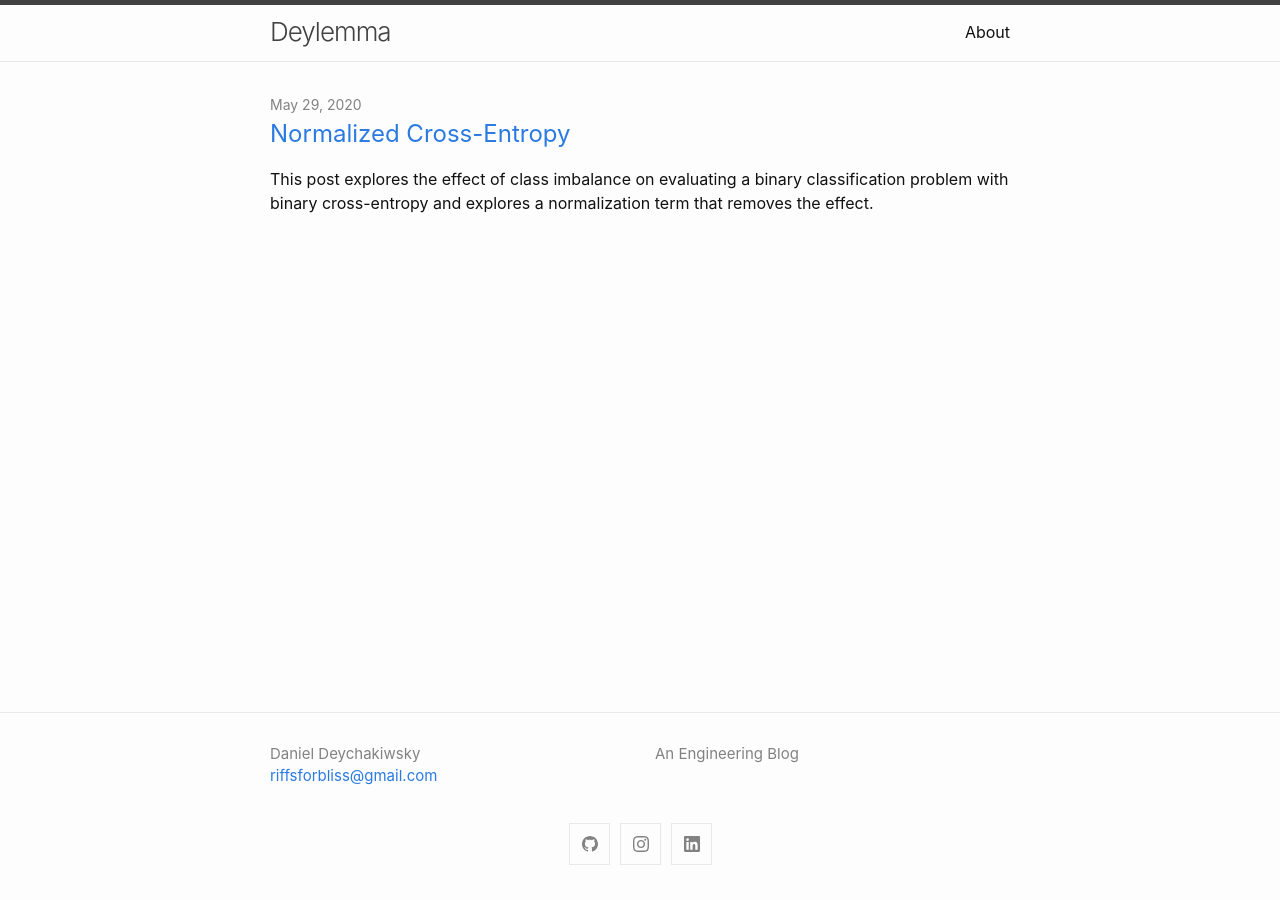
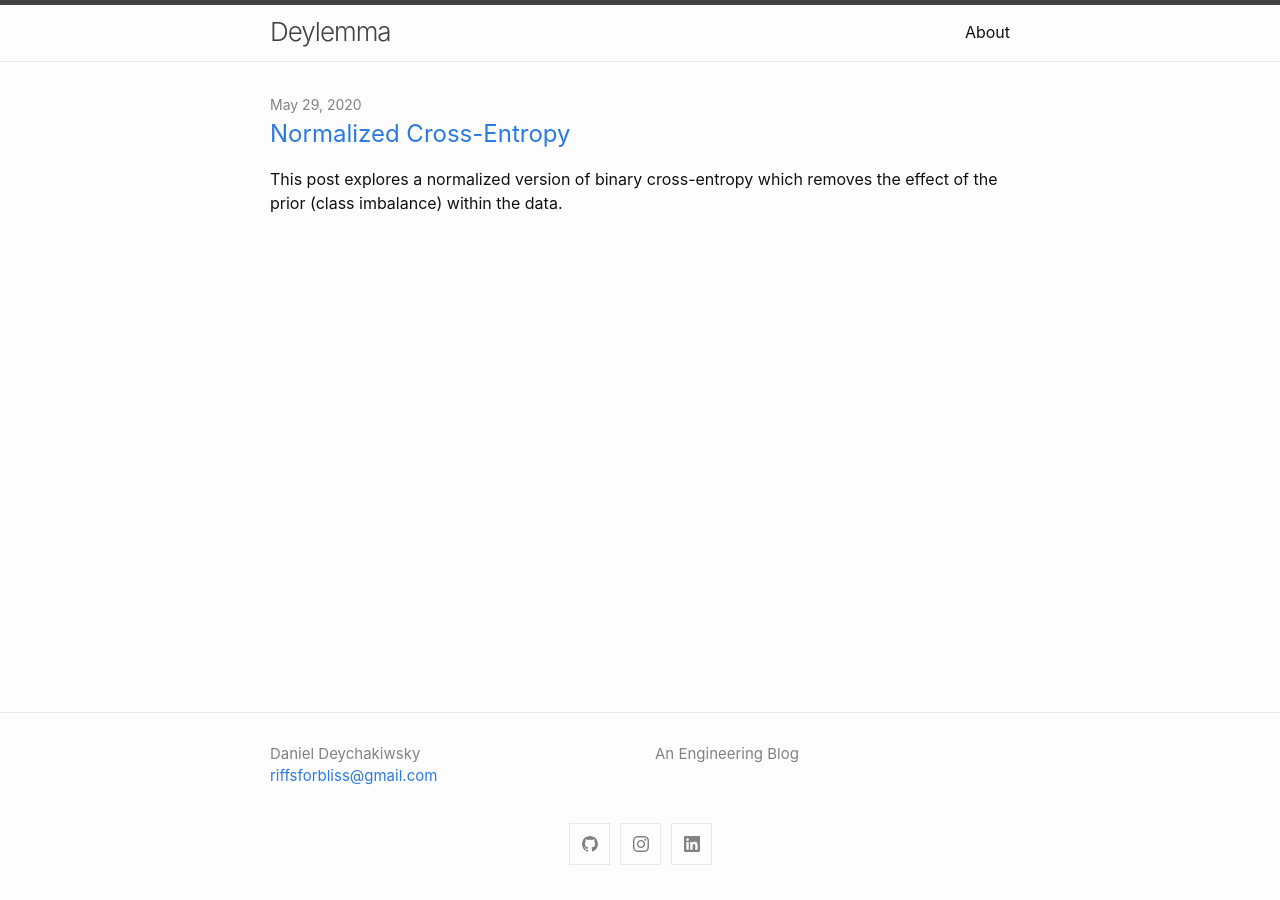
Before and after one commit to daniel-deychakiwsky/daniel-deychakiwsky.github.io, a Jekyll site: the page built from index.md, in a window 1280 px wide. Built offline with Jekyll 4.4.1, drawn with Linux system fonts in a browser that asks for light colours.

Commit message:
change excerpt

```diff
--- a/_posts/2020-05-29-normalized-cross-entropy.md
+++ b/_posts/2020-05-29-normalized-cross-entropy.md
@@ -8,8 +8,8 @@
 permalink: /:title
 ---
 
-This post explores the effect of class imbalance on evaluating a binary classification problem
-with binary cross-entropy and explores a normalization term that removes the effect.
+This post explores a normalized version of binary cross-entropy which removes the effect
+of the prior (class imbalance) within the data.
 
 * TOC
 {:toc}
```
